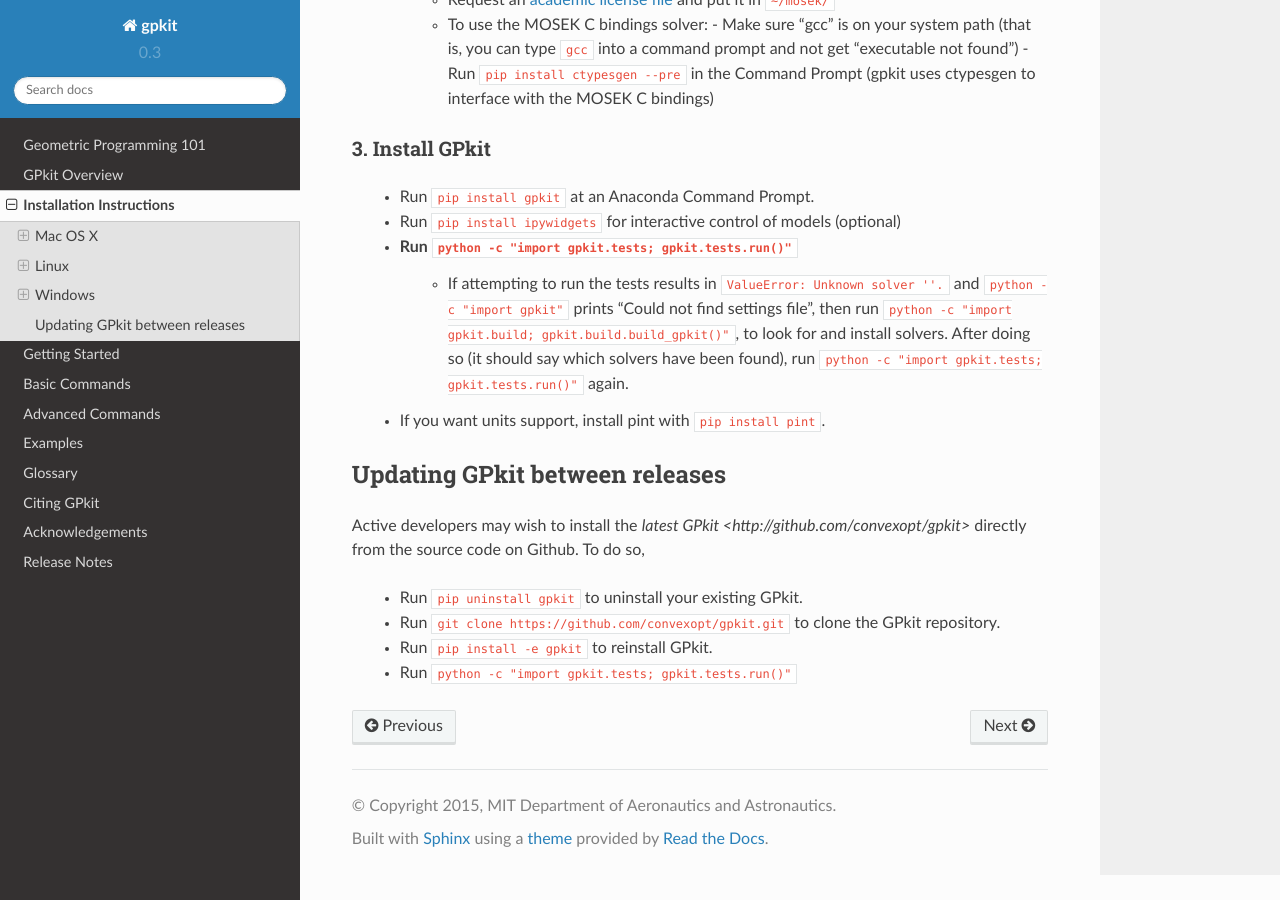
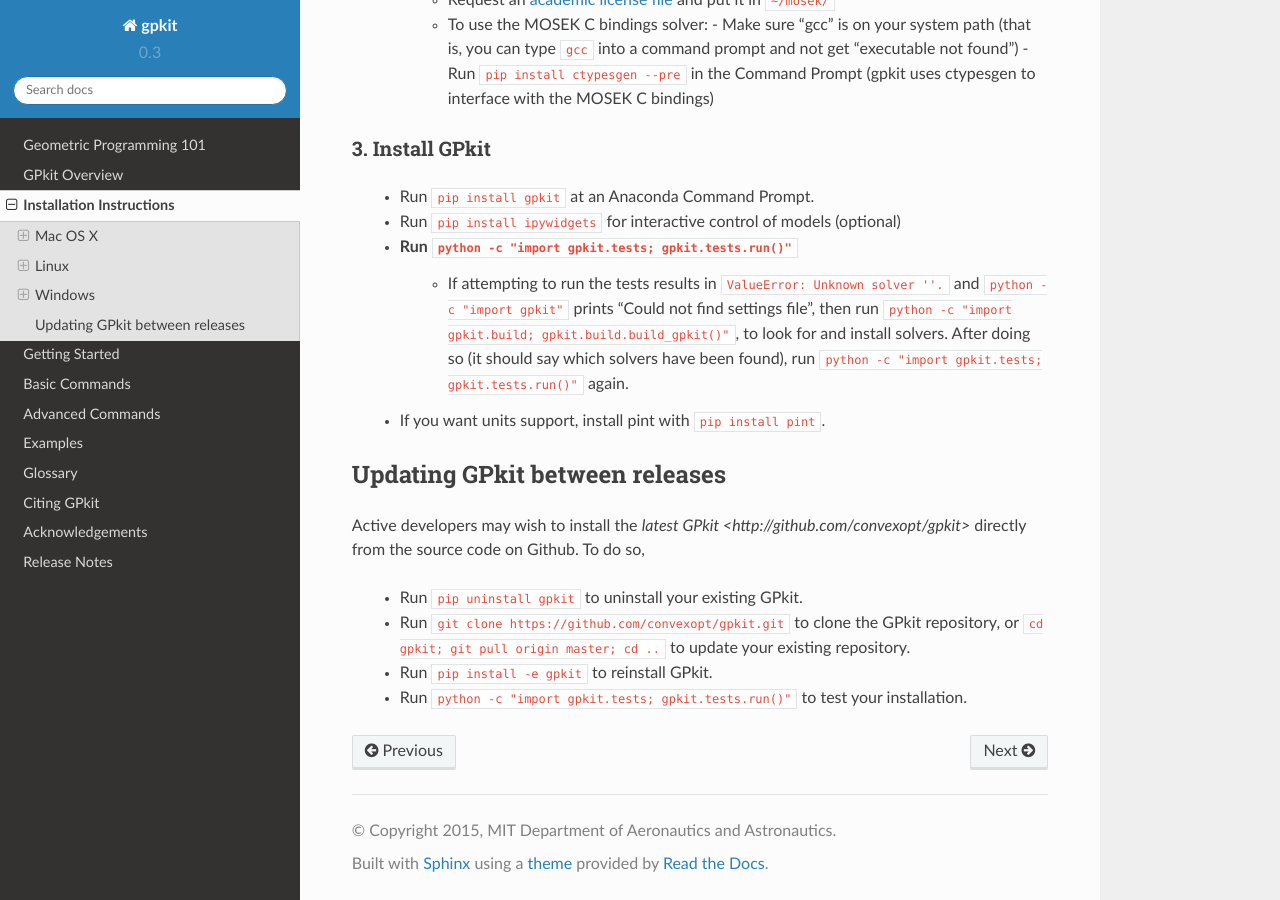
Before and after one commit to convexengineering/gpkit, a Sphinx documentation site: the page built from docs/source/installation.rst, in a window 1280 px wide and 900 px high, scrolled down 2265 px. Built offline with Sphinx 7.4.7 and the Read the Docs theme 2.0.0, drawn with Linux system fonts in a browser that asks for light colours.

Commit message:
clarify instructions

```diff
--- a/docs/source/installation.rst
+++ b/docs/source/installation.rst
@@ -109,6 +109,6 @@
 Active developers may wish to install the `latest GPkit <http://github.com/convexopt/gpkit>` directly from the source code on Github. To do so,
 
   - Run ``pip uninstall gpkit`` to uninstall your existing GPkit.
-  - Run ``git clone https://github.com/convexopt/gpkit.git`` to clone the GPkit repository.
+  - Run ``git clone https://github.com/convexopt/gpkit.git`` to clone the GPkit repository, or ``cd gpkit; git pull origin master; cd ..`` to update your existing repository.
   - Run ``pip install -e gpkit`` to reinstall GPkit.
-  - Run ``python -c "import gpkit.tests; gpkit.tests.run()"``
+  - Run ``python -c "import gpkit.tests; gpkit.tests.run()"`` to test your installation.
```
